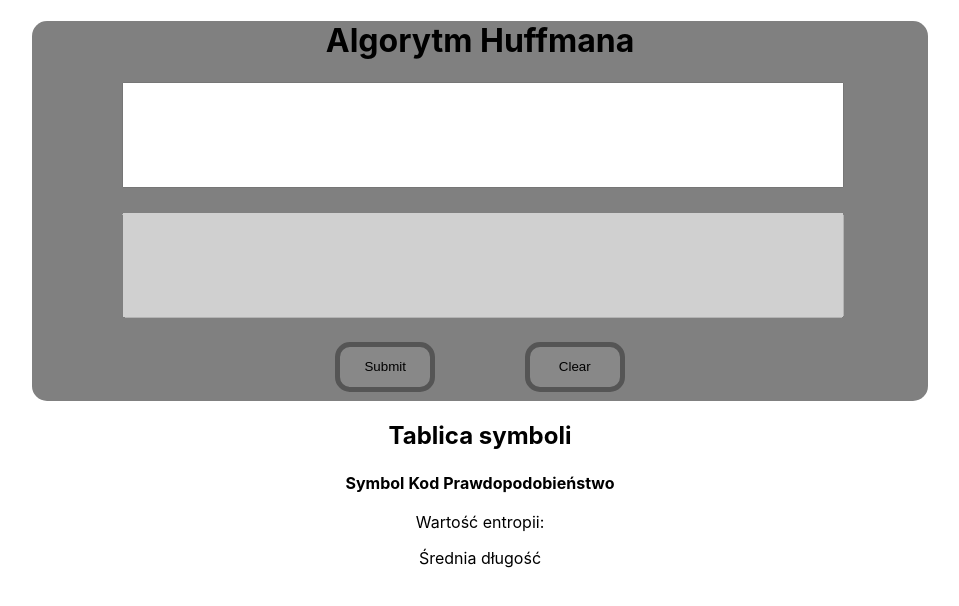
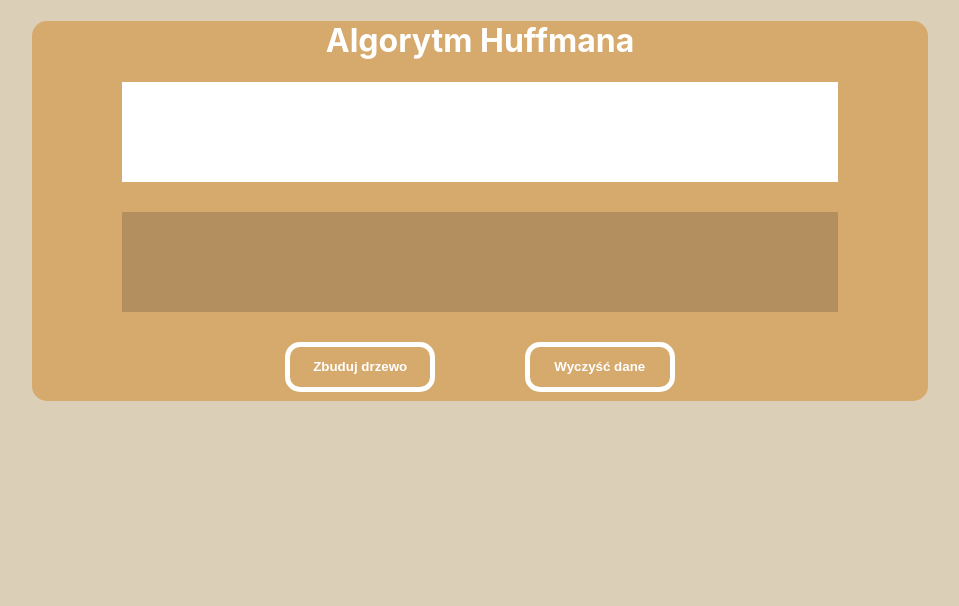
Before and after one commit to xlpnsk/huffman-coder, a React (Create React App) app: page / in a window 1280 px wide. Shown: the top 606 px of the page, without its empty margins (160-1119 px from the left). Built offline with nearby package versions, Linux system fonts and the light colour scheme.

Commit message:
Change colors and elements visibility

```diff
--- a/src/App.js
+++ b/src/App.js
@@ -9,7 +9,10 @@ function App() {
   return (
     <div className="App">
       <Form setTree={setTree}/>
+      <div style={{width:"90%",margin:"auto"}}>
       {tree && <Tree tree={tree}/>}
+      </div>
+
 
     </div>
   );
--- a/src/components/Form.js
+++ b/src/components/Form.js
@@ -20,7 +20,7 @@ const Form = ({setTree}) => {
   const [avgLength, setAvgLength] = useState(null);
   const [data, setData] = useState("");
 
-  const [codesTab, setCodesTab] = useState([]);
+  const [codesTab, setCodesTab] = useState(null);
 
   const handleSubmit = (e) => {
     e.preventDefault();
@@ -59,6 +59,7 @@ const Form = ({setTree}) => {
     setProb(null)
     setEntropy(null)
     setAvgLength(null);
+    setCodesTab(null);
   };
 
 useEffect(() =>{
@@ -87,6 +88,7 @@ useEffect(() =>{
           </div>
           <div className={classes.textfield}>
             <textarea
+            style={{background:"#b38e5f", color:"#EEEEEE"}}
               aria-rowcount={5}
               id={`${classes.word}-2`}
               value={codeStr}
@@ -101,7 +103,7 @@ useEffect(() =>{
               onClick={handleSubmit}
             >
               {" "}
-              Submit{" "}
+              Zbuduj drzewo{" "}
             </button>
             <button
               className={classes["button-clear"]}
@@ -109,13 +111,13 @@ useEffect(() =>{
               onClick={handleClear}
             >
               {" "}
-              Clear{" "}
+              Wyczyść dane{" "}
             </button>
           </div>
         </form>
       </div>
-      <div>
-        <h2> Tablica symboli</h2>
+      {codesTab ?<div>
+        <h2 style={{color:"white"}}> Tablica symboli</h2>
         <table className={classes.table}>
           <tbody>
             <tr>
@@ -130,9 +132,11 @@ useEffect(() =>{
             </tr>)}
           </tbody>
         </table>
-      </div>
       <p>Wartość entropii: {entropy}</p>
       <p>Średnia długość {avgLength}</p>
+      </div>
+      : <></>
+                }
     </div>
   );
 };
--- a/src/components/Form.module.css
+++ b/src/components/Form.module.css
@@ -2,17 +2,19 @@
   width: 70%;
 
   margin: auto;
-  background-color: gray;
+  background-color: #d6a96d;
   border: 1px;
   border-radius: 15px;
+  color: white;
 }
 
 .textfield {
-  background-color: gray;
+
   height: 100px;
   width: 80%;
   margin: auto;
   margin-bottom: 30px;
+  outline: 0;
 }
 
 
@@ -20,7 +22,29 @@
   resize: none;
   width: 100%;
   height: 100%;
+  outline: 0;
+  border: none;
+  padding: 0px;
 }
+
+.textfield textarea:focus{
+outline: 0;
+}
+
+.textfield textarea:hover{
+
+  overflow: auto;
+  outline: none;
+
+  -webkit-box-shadow: none;
+  -moz-box-shadow: none;
+  box-shadow: none;
+
+  resize: none;
+  }
+
+
+
 
 .buttons {
 
@@ -28,43 +52,49 @@ display: flex;
 justify-content: center;
 margin-top: 1%;
 padding-bottom: 1%;
+
 }
 
 .buttons .button-ok {
   display: block;
   margin-right: 10%;
-  width: 100px;
+  width: 150px;
   height: 50px;
-  background-color: #888888;
-  border: 5px solid #555555;
+  background-color: #d6a96d;
+  border: 5px solid white;
+  color: white;
   border-radius: 15px;
+  font-weight:bold;
 
 }
 
 .buttons .button-ok:hover {
   display: block;
-  width: 100px;
+  width: 150px;
   height: 50px;
-  background-color: #999999;
-  border: 5px solid #555555;
+  background-color: #b38e5f;
+  color: white;
   border-radius: 15px;
 
 }
 
 .buttons .button-clear {
   display: block;
-  width: 100px;
+  width: 150px;
   height: 50px;
-  background-color: #888888;
-  border: 5px solid #555555;
-  border-radius: 15px;}
+  background-color: #d6a96d;
+  border: 5px solid white;
+  color: white;
+  border-radius: 15px;
+  font-weight:bold;
+}
 
 .buttons .button-clear:hover {
   display: block;
-  width: 100px;
+  width: 150px;
   height: 50px;
-  background-color: #999999;
-  border: 5px solid #555555;
+  background-color: #b38e5f;
+  color: white;
   border-radius: 15px;}
 
 .table {
@@ -72,3 +102,27 @@ padding-bottom: 1%;
 
 
 }
+
+table, th, td {
+  border: 1px solid black;
+  border-collapse: collapse;
+}
+
+th{
+  background-color: #b38e5f;
+  color: white;
+}
+
+table > th, td{
+  width: 30%;
+}
+
+p{
+  font-size: large;
+  font-weight: bold;
+  color: white;
+  margin-left: auto;
+  margin-right: auto;
+  width: 20%;
+
+}
--- a/src/flow.css
+++ b/src/flow.css
@@ -1,7 +1,7 @@
 .react-flow{
     min-height: 600px;
     border: 1px solid black;
-
+    margin-bottom: 30px;
 }
 .react-flow:hover{
     cursor: -webkit-grab; cursor: grab;
--- a/src/index.css
+++ b/src/index.css
@@ -5,6 +5,11 @@ body {
     sans-serif;
   -webkit-font-smoothing: antialiased;
   -moz-osx-font-smoothing: grayscale;
+  background-color: #dbcfb8;
+}
+
+body::-webkit-scrollbar {
+  display: none;  /* Safari and Chrom */
 }
 
 code {
```
